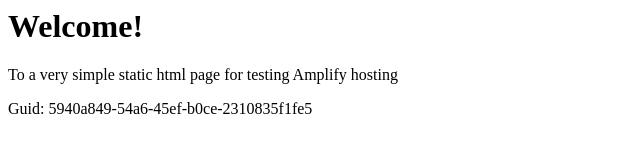
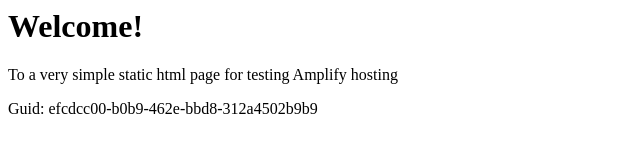
Before and after one commit to aws-aemilia-iad/Github-PR-Commit-Integration-Test-DoNotTouch-GithubWebhookPreviewCanaryTest-v1-gamma-us-east-1, a website: page src/index.html in a window 1280 px wide. Shown: the full height of the page, 0-640 px from the left. Drawn offline with Linux system fonts and the light colour scheme.

Commit message:
commit from integ tests

```diff
--- a/src/index.html
+++ b/src/index.html
@@ -12,6 +12,6 @@
 <body>
     <h1>Welcome!</h1>
     <p>To a very simple static html page for testing Amplify hosting</p>
-    <p>Guid: 5940a849-54a6-45ef-b0ce-2310835f1fe5</p></body>
+    <p>Guid: efcdcc00-b0b9-462e-bbd8-312a4502b9b9</p></body>
 
 </html>
```
